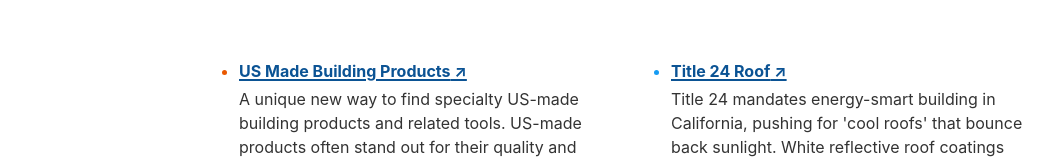
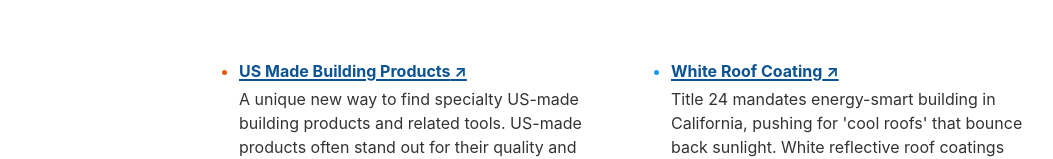
Before and after one commit to rodebrahimi/dtrt-core, a Gatsby site: page / in a window 1280 px wide. Shown: the part 141-300 px from the top of the page, without its empty margins (1-1054 px from the left). Built offline with nearby package versions, Linux system fonts and the light colour scheme; Gatsby itself is replaced by a stand-in of ours.

Commit message:
update title

```diff
--- a/src/pages/index.js
+++ b/src/pages/index.js
@@ -16,7 +16,7 @@
       "A unique new way to find specialty US-made building products and related tools. US-made products often stand out for their quality and durability, offering value for both contractors and homeowners.",
   },
   {
-    text: "Title 24 Roof",
+    text: "White Roof Coating",
     url: "https://title24roof.com",
     description:
       "Title 24 mandates energy-smart building in California, pushing for 'cool roofs' that bounce back sunlight. White reflective roof coatings enable this energy-saving action.",
```
